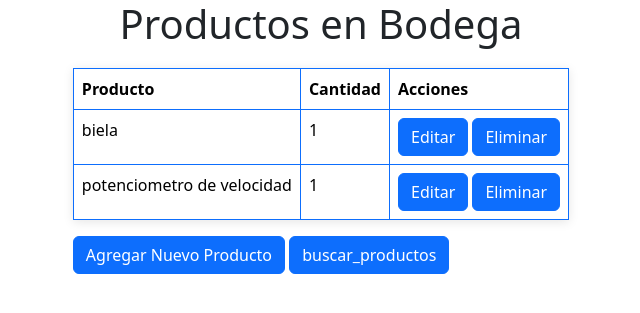
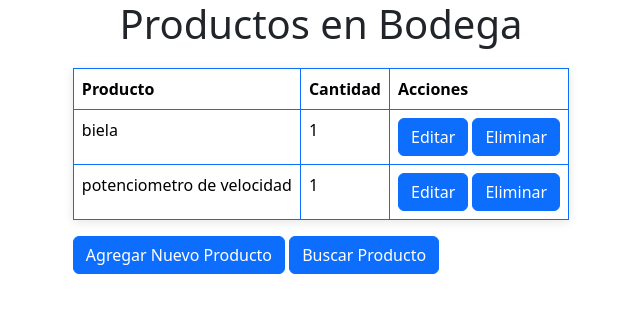
Before and after one commit to Sixto69/FERROVIAL, a Django app: page / in a window 1280 px wide. Shown: the top 313 px of the page, without its empty margins (319-959 px from the left). Run offline with Django 5.2, Linux system fonts and the light colour scheme; data comes from the database, SQL or seed files in the repository; both versions use the stored data as it was after the commit; some libraries are stand-ins or nearby versions.

Commit message:
se ingreso nuevo codigo

```diff
--- a/bodega/templates/inventario/agregar_producto.html
+++ b/bodega/templates/inventario/agregar_producto.html
@@ -18,6 +18,7 @@
             {% csrf_token %}
             {{ form.as_p }}
             <button type="submit" class="btn btn-primary">Guardar</button>
+
         </form><br>
         <a class="btn btn-primary" href="{% url 'lista_productos' %}" role="button">Volver</a>
     </section>
--- a/bodega/templates/inventario/lista_productos.html
+++ b/bodega/templates/inventario/lista_productos.html
@@ -43,7 +43,7 @@
             </tbody>
         </table>
         <a class="btn btn-primary" href="{% url 'agregar_producto' %}" role="button">Agregar Nuevo Producto</a>
-        <a class="btn btn-primary" href="{% url 'agregar_producto' %}" role="button">buscar_productos</a>
+        <a class="btn btn-primary" href="{% url 'agregar_producto' %}" role="button">Buscar Producto</a>
     </section>
 
 </body>
```
Also changed, not shown: bodega/db.sqlite3, bodega/inventario/migrations/0002_alter_producto_id.py (added).
